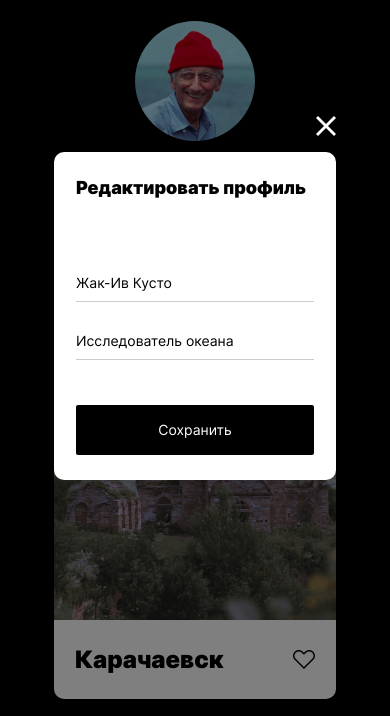
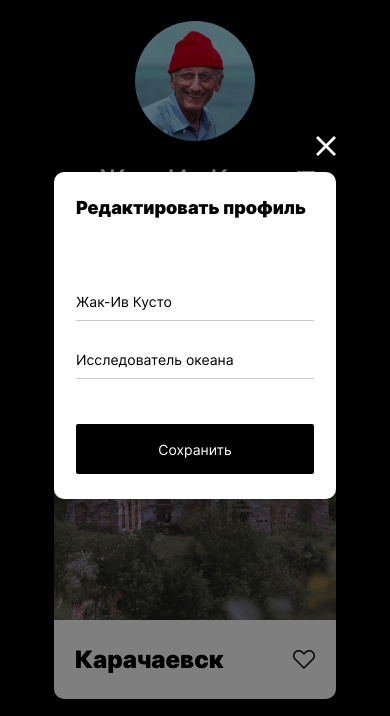
Before and after one commit to Gabidov/mesto, a plain HTML site: page index.html in a window 390 px wide. Both pictures are taken after a click on the button 306 px from the left and 285 px from the top of the page. Shown: the part 106-822 px from the top of the page. Drawn offline with Linux system fonts and the light colour scheme.

Commit message:
edit popupeElement position

```diff
--- a/blocks/popup/__container/popup__container.css
+++ b/blocks/popup/__container/popup__container.css
@@ -14,5 +14,6 @@
 @media screen and (max-width: 699px){
     .popup__container {
         max-width: 282px;
+        margin-top: 39px
     }
 }
```
